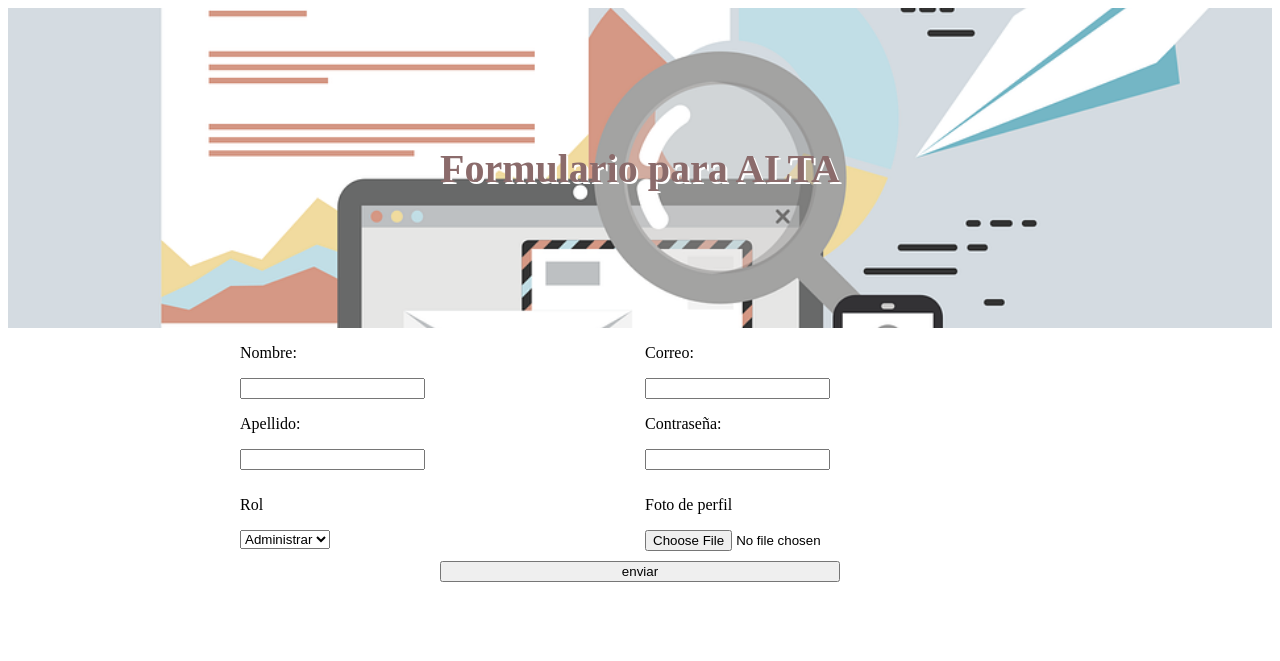
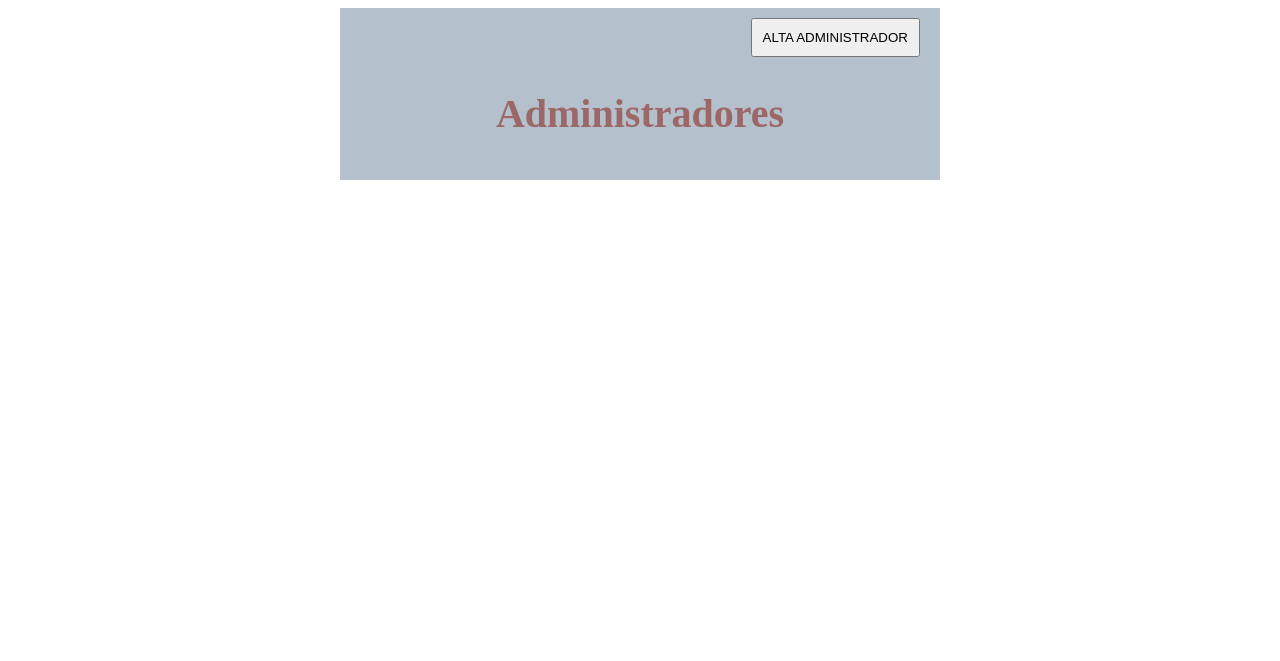
Before and after one commit to JoseCortez1/tienda-online, a PHP site: page / in a window 1280 px wide. Shown: the top 661 px of the page. Run offline with PHP 8.4, Linux system fonts and the light colour scheme; tables that the repository leaves empty or names only in its code hold one stand-in row (values such as "Sample post").

Commit message:
Se añaden detalles finales -tarea terminada

```diff
--- a/css/main.css
+++ b/css/main.css
@@ -20,7 +20,6 @@
 h2{
   font-size: 5vh;
   color: rgb(155, 103, 103);
-  text-shadow: 2px 2px #ffffff;
 }
 form{
     max-width: 800px;
@@ -30,6 +29,11 @@
     grid-gap: 10px;
 
 }
+.contenedor{
+  max-width: 600px;
+  margin: 0 auto;
+}
+
 .contenedores.f{
 
   grid-column: 1/3;
@@ -39,13 +43,24 @@
 }
 .f .boton-submit{
   grid-column: 1/3;
+
+  border: none;
+  padding: 10px 10px;
 }
 
 label{
   align-content: left;
 
 }
-
+.YES{
+  background-color: #52B31B;
+}
+.NOT{
+  background-color: #B34C24;
+}
+.YES,.NOT{
+  color: white;
+}
 
 .boton-submit{
   width: 50%;
@@ -89,20 +104,20 @@
  }
 
  .bg-red{
-   background-color: #82005f;
+   background-color: #7998B0;
  }
 
 .tarjeta{
   max-width: 800px;
   margin: 0 auto;
   padding:  0 30px 40px 30px;
-  background-color: #18436e;
-  -webkit-box-shadow: 0px 6px 5px 0px rgba(0,0,0,0.75);
-  -moz-box-shadow: 0px 6px 5px 0px rgba(0,0,0,0.75);
-  box-shadow: 0px 6px 5px 0px rgba(0,0,0,0.75);
+  background-color: #C7E5FC;
+  -webkit-box-shadow: 0px 6px 5px 0px #56B386;
+  -moz-box-shadow: 0px 6px 5px 0px #56B386;
+  box-shadow: 0px 6px 5px 0px #56B386;
 }
 div > p{
-  color: white;
+  color: black;
 }
 .top{
   display: grid;
@@ -114,7 +129,7 @@
   margin: 0;
   padding: 0;
   padding-bottom: 20px;
-  color: #39e4ed;
+  color: rgb(80, 80, 80);
 
 }
 .imagen{
@@ -131,3 +146,46 @@
   -ms-border-radius: 50%;
   -o-border-radius: 50%;
 }
+.administradores-table{
+  background-color: #B4C0CC;
+  padding: 10px 20px;
+}
+.btn-alta{
+  display: block;
+  margin: auto 0 auto auto;
+  padding: 10px 10px;
+}
+.head-admin{
+  text-align: center;
+  padding: 0 0;
+  margin: 0 0;
+}
+.img-admin{
+  width: 60px;
+  height: 60px;
+}
+.icono{
+  max-width: 20px;
+  display: block;
+  height: 20px;
+  margin: auto auto;
+  border-radius: 0;
+  -webkit-border-radius: 0;
+  -moz-border-radius: 0;
+  -ms-border-radius: 0;
+  -o-border-radius: 0;
+}
+.admin{
+  display: grid;
+  grid-template-columns: repeat(4,1fr);
+  padding: 10px 10px;
+  border-radius: 5px;
+}
+.admin:hover{
+
+  background-color: #4A6580;
+  transition: background-color 1s;
+}
+.nombre{
+  text-transform: uppercase;
+}
--- a/inc/funciones/conexion.php
+++ b/inc/funciones/conexion.php
@@ -2,7 +2,7 @@
     define('HOST', 'localhost');
     define('DB', 'cliente1');
     define('USER', 'root');
-    define('PASS', '36563621');
+    define('PASS', '');
 
     $conn = new mysqli(HOST,USER,PASS,DB);
 
--- /dev/null
+++ b/inc/funciones/list_admin.php
@@ -0,0 +1,13 @@
+<?php
+    include 'conexion.php';
+
+    try{
+
+        $respuesta = $conn->query("SELECT * FROM administradores WHERE eliminado = 0 AND status = 1 ORDER BY id DESC");
+
+    }catch(Exception $e){
+        echo "Error !!" . $e->getMessage() . "<br>";
+        return false;
+    }
+
+?>
--- a/index.php
+++ b/index.php
@@ -1,3 +1,15 @@
+<?php
+
+    include "inc/funciones/list_admin.php";
+/*
+    echo "<pre>";
+
+        foreach($respuesta as $administrador){
+            var_dump($administrador);
+        }
+    echo "</pre>";
+*/
+?>
 <!DOCTYPE html>
 <html lang="en">
 <head>
@@ -5,58 +17,34 @@
     <meta name="viewport" content="width=device-width, initial-scale=1.0">
     <meta http-equiv="X-UA-Compatible" content="ie=edge">
     <link rel="stylesheet" href="css/main.css">
-    <title>Formulario</title>
+    <title>Lista Administradores</title>
 </head>
 <body>
-    <header class="hero">
-        <h2>Formulario para ALTA</h2>
-    </header>
-    <main>
-        <form action="#" method="post" enctype= "multipart/form-data">
-            <div class="contenedores">
-                <label for="nombre">
-                    <p>Nombre: </p>
-                    <input type="text"  name="nombre" id="nombre" >
-                </label>
+    <div class="contenedor">
+        <div class="administradores-table">
+            <div class="">
+                <input type="submit" id="alta-admin" class="btn-alta" value="ALTA ADMINISTRADOR">
+            </div>
+            <div class="head-admin">
+                <h2>Administradores</h2>
+            </div>
+            <div class="body-admin">
+                <?php foreach($respuesta as $administrador){ ?>
+                    <div class="admin" id="<?php echo $administrador['id']; ?>">
+                        <img class="img-admin" src="archivos/<?php echo $administrador['archivo'];?>" alt="foto usuario">
+                        <p class="nombre">
+                            <?php echo  $administrador['nombre'] . " " . $administrador['apellido']; ?>
+                        </p>
 
-                <label for="apellido">
-                    <p>Apellido: </p>
-                    <input type="text"  name="apellido" id="apellido" >
-                </label>
+                        <p>
+                            <?php echo $administrador['correo']; ?>
+                        </p>
+                        <img  src="img/trash.svg" class="icono eliminar" alt="imagen basura">
+                    </div>
+                <?php } ?>
             </div>
-            <div class="contenedores">
-
-                <label for="correo">
-                    <p>Correo: </p>
-                    <input type="email"  name="correo" id="correo" >
-                </label>
-
-                <label for="password">
-                    <p>Contraseña: </p>
-                    <input type="password"  name="password" id="password" >
-                </label>
-            </div>
-            <div class="contenedores f">
-                <label for="rol">
-                 <p>Rol</p>
-                    <select name="rol" id="rol">
-                        <option value="admin">Administrar</option>
-                        <option value="consul">Consultar</option>
-                    </select>
-                </label>
-                <label for="archivo">
-                    <p>Foto de perfil</p>
-                    <input type="file"  id="imagen_archivo" name="imagen_archivo" accept=".jpg">
-                </label>
-
-                <input  id="enviar" class="boton-submit" type="submit" value="enviar" >
-
-            </div>
-        </form>
-
-        <div  id ="campoError" class="campoError">
         </div>
-    </main>
-    <script src="js/script.js"></script>
+    </div>
+    <script src="js/admin-scripts.js"></script>
 </body>
 </html>
--- /dev/null
+++ b/js/admin-scripts.js
@@ -0,0 +1,44 @@
+
+
+let stateCheck = setInterval(() => {
+    if (document.readyState === 'complete') {
+      clearInterval(stateCheck);
+        // document ready
+
+        /**BTN SUBMIT ALTA DE ADMIN */
+        document.querySelector("#alta-admin").addEventListener('click', function(e){
+            e.preventDefault();
+            window.location.href = 'alta.php';
+        });
+
+        document.querySelector('.body-admin').addEventListener('click', function(e){
+            console.log(e.target);
+            if(e.target.classList.contains('eliminar')){
+
+                let id= e.target.parentElement.getAttribute('id');
+                console.log(id);
+                let form = new FormData;
+                form.append('id', id);
+
+                //ELIMINADO DE LA BASE
+
+                let xhml = new XMLHttpRequest;  //creado el objeto
+
+
+                xhml.open('POST','inc/funciones/remove-admin.php',true); //Abriendo la conexion
+
+                xhml.onload = function(){ //verificando que se acceda corretamente
+                    if(this.status === 200){
+                        console.log(xhml.responseText);
+                        let respuesta = JSON.parse(xhml.responseText);
+                        if(respuesta.respuesta === 'correcto'){
+                            e.target.parentElement.remove();
+                        }
+                    }
+                }
+                xhml.send(form); //enviando datos
+            }
+        });
+
+    }
+}, 100);
--- a/js/script.js
+++ b/js/script.js
@@ -6,7 +6,12 @@
 
 
 
+        /**BTN SUBMIT CANCELAR */
+        document.querySelector('#cancelar').addEventListener('click', function(e){
+          e.preventDefault();
 
+          window.location.href = 'index.php';
+        });
 
         var form = document.querySelector("form");
         form.addEventListener("blur", function( event ) {  //listener blur para evaluar el campo una vez fuera de el
@@ -55,7 +60,7 @@
           }else{
             if(correctFormat(imagen_archivo)){
               console.log("Final step");
-              form.action = "bienvenido.php";
+              form.action = "inc/funciones/add-admin.php";
               form.submit();
             }
           }
```
Also changed, not shown: alta.php (added, +64 -0 lines), inc/funciones/add-admin.php (added, +46 -0 lines), inc/funciones/remove-admin.php (added, +26 -0 lines), user.php (renamed from bienvenido.php, +20 -7 lines), archivos/0f09561f196729c9a7a4d8900e19e3ff.jpg (added), archivos/e07a493c40c441e8d594ed7585798935.jpg (added), archivos/fondo_pantalla.jpg (deleted), archivos/foto.jpg (deleted), img/trash.svg (added).
